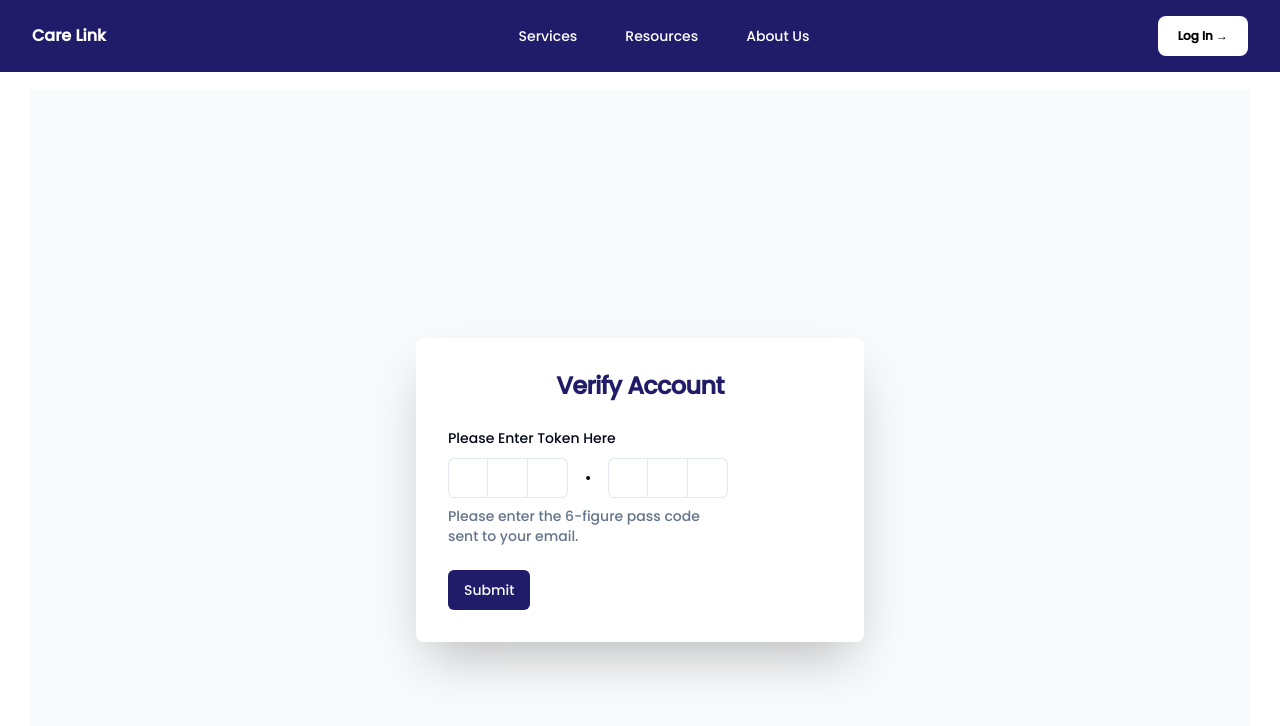
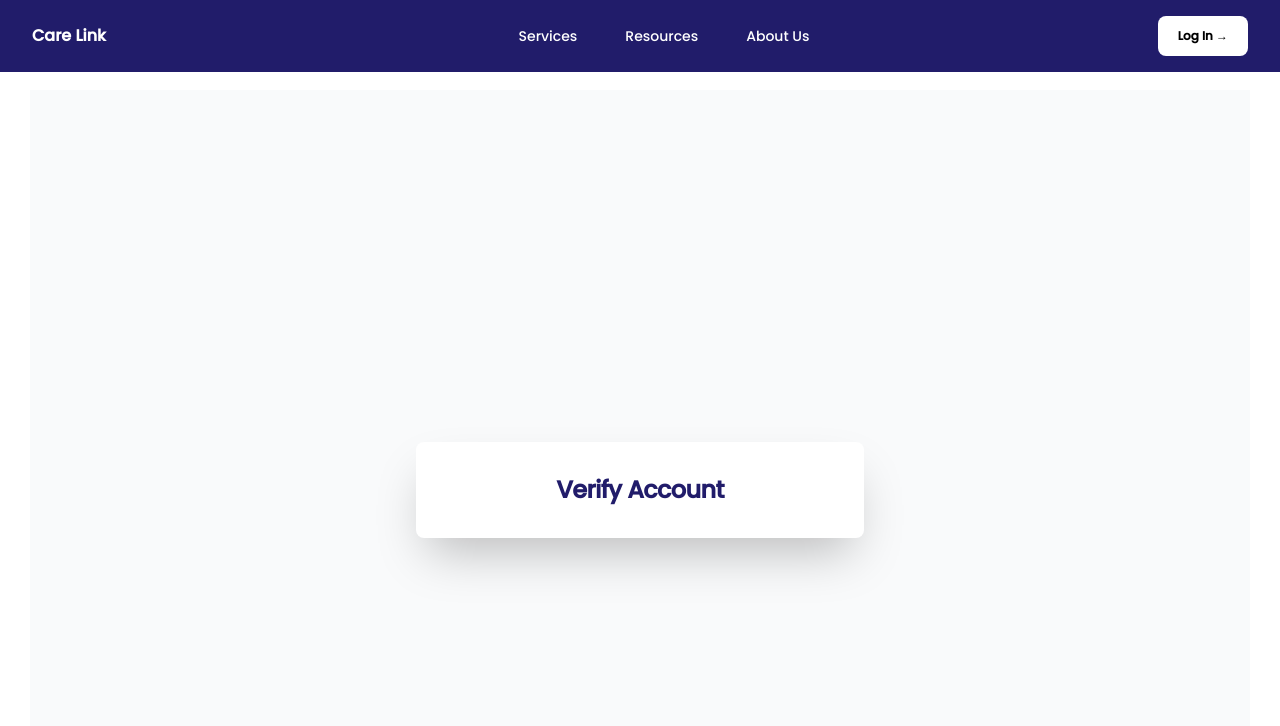
Before and after one commit to Nanagriff/Modexa-CareLink, a Next.js app: page /verify-account/1 in a window 1280 px wide. Shown: the top 726 px of the page. Built offline with nearby package versions, Linux system fonts and the light colour scheme; no server answers; the database is empty.

Commit message:
Final commit for today

```diff
--- a/app/(front)/verify-account/[id]/page.tsx
+++ b/app/(front)/verify-account/[id]/page.tsx
@@ -11,8 +11,8 @@ export default async function VerifyAccount({
   params: { id: string };
 }) {
   //Get a User from the db
-  const user = await getUserByID(id);
-  const userToken = user?.token;
+  // const user = await getUserByID(id);
+  // const userToken = user?.token;
   return (
     <section className="bg-gray-50 dark:bg-gray-900">
       <div className="flex flex-col items-center justify-center px-6 py-8 mx-auto md:h-screen lg:py-0">
@@ -21,7 +21,7 @@ export default async function VerifyAccount({
             <h1 className="text-xl font-bold leading-tight tracking-tight text-blue md:text-2xl dark:text-white text-center">
               Verify Account
             </h1>
-            <VerifyTokenForm userToken={userToken} id={id} />
+
           </div>
         </div>
       </div>
```
